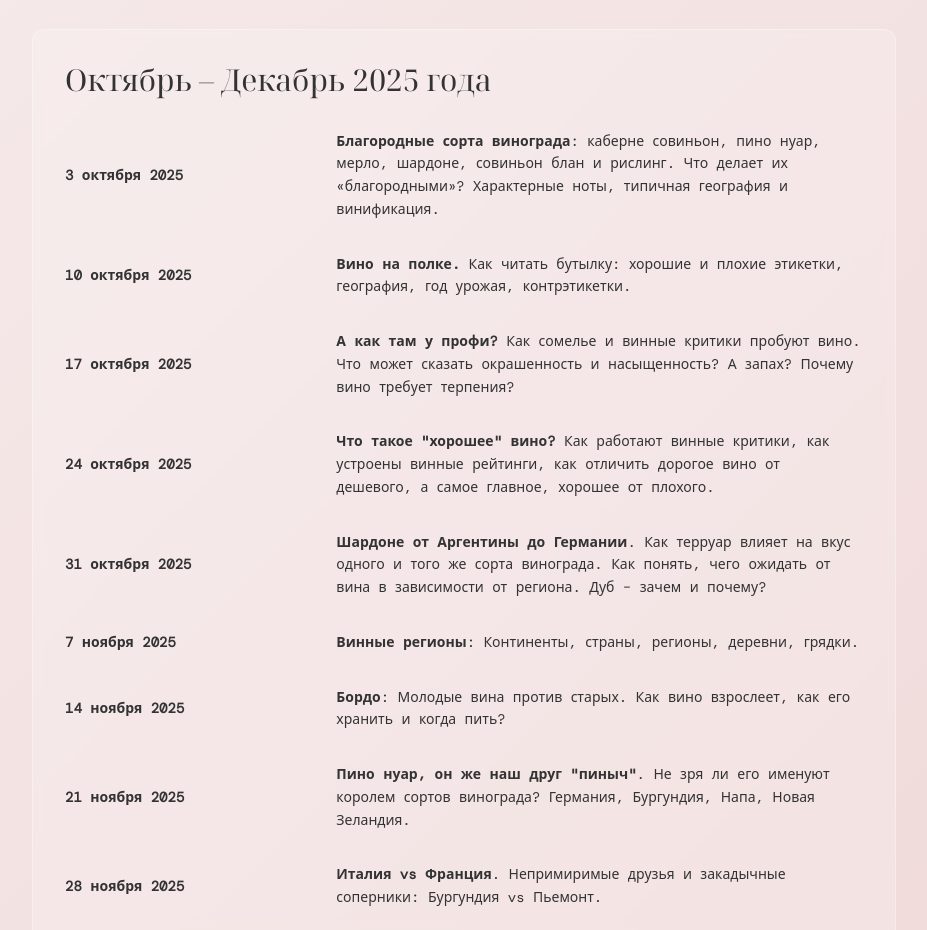
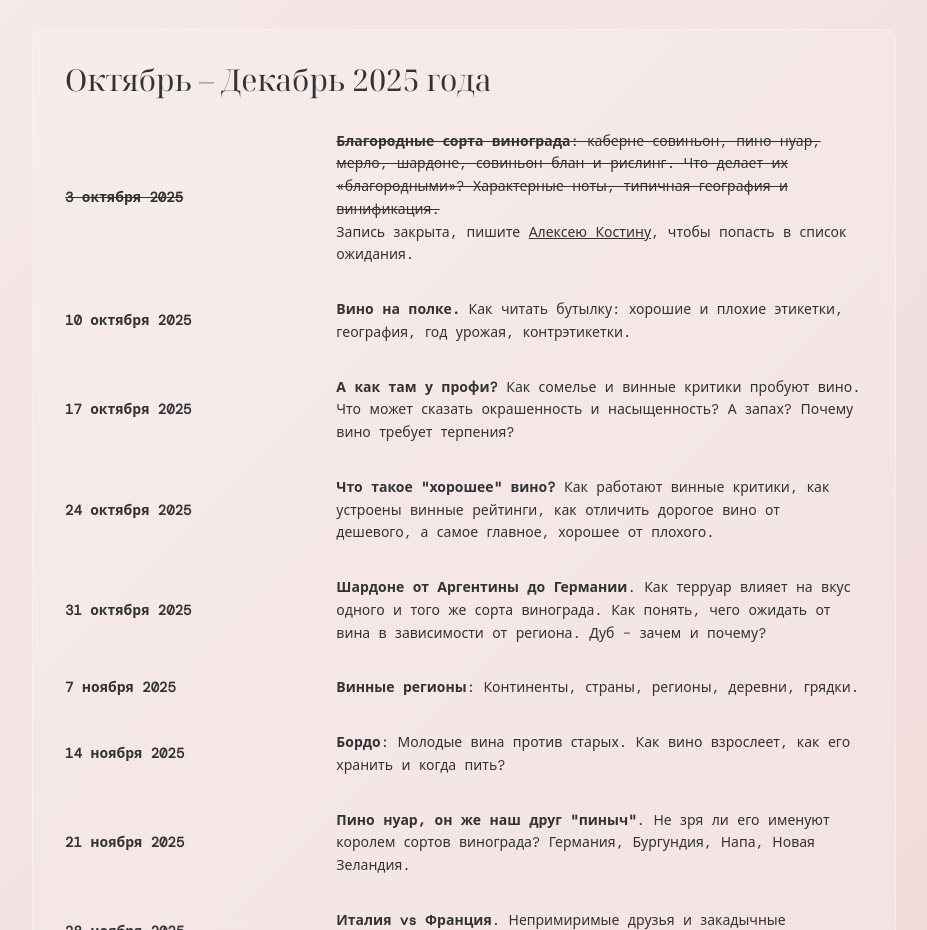
Before and after one commit to arsenicoco/bourgondier-club, an Astro site: page / in a window 1280 px wide. Shown: the part 2040-2970 px from the top of the page, without its empty margins (176-1103 px from the left). Built offline with nearby package versions, Linux system fonts and the light colour scheme; Astro itself is replaced by a stand-in of ours.

Commit message:
Oct 3 is now waitlist

```diff
--- a/api/create-checkout-en.js
+++ b/api/create-checkout-en.js
@@ -13,7 +13,7 @@ export default async function handler(req, res) {
     // Available dates for wine tastings
     const datesData = {
       dates: [
-        "2025-10-03",
+        // "2025-10-03",
         "2025-10-10",
         "2025-10-17",
         "2025-10-24",
--- a/api/create-checkout.js
+++ b/api/create-checkout.js
@@ -13,7 +13,7 @@ export default async function handler(req, res) {
     // Available dates for wine tastings
     const datesData = {
       dates: [
-        "2025-10-03",
+        // "2025-10-03",
         "2025-10-10",
         "2025-10-17",
         "2025-10-24",
--- a/src/components/Tastings.astro
+++ b/src/components/Tastings.astro
@@ -7,16 +7,20 @@
         </h2>
         <div class="space-y-8 text-sm leading-relaxed">
             <div class="grid md:grid-cols-3 gap-4 items-center">
-                <div class="md:col-span-1 font-bold">3 октября 2025</div>
+                <div class="md:col-span-1 font-bold">
+                    <strike>3 октября 2025</strike>
+                </div>
                 <div class="md:col-span-2">
-                    <b>Благородные сорта винограда</b>: каберне совиньон, пино
-                    нуар, мерло, шардоне, совиньон блан и рислинг. Что делает их
-                    «благородными»? Характерные ноты, типичная география и
-                    винификация.
-                    <!-- <br /> Запись закрыта, пишите <a
+                    <strike
+                        ><b>Благородные сорта винограда</b>: каберне совиньон,
+                        пино нуар, мерло, шардоне, совиньон блан и рислинг. Что
+                        делает их «благородными»? Характерные ноты, типичная
+                        география и винификация.</strike
+                    >
+                    <br /> Запись закрыта, пишите <a
                         class="underline"
                         href="https://t.me/leshakostin">Алексею Костину</a
-                    >, чтобы попасть в список ожидания. -->
+                    >, чтобы попасть в список ожидания.
                 </div>
             </div>
             <div class="grid md:grid-cols-3 gap-4 items-center">
--- a/src/pages/api/create-checkout-en.ts
+++ b/src/pages/api/create-checkout-en.ts
@@ -10,7 +10,7 @@ export const POST: APIRoute = async ({ request }) => {
     // Available dates for wine tastings
     const datesData = {
       dates: [
-        "2025-10-03",
+        // "2025-10-03",
         "2025-10-10",
         "2025-10-17",
         "2025-10-24",
--- a/src/pages/api/create-checkout.ts
+++ b/src/pages/api/create-checkout.ts
@@ -10,7 +10,7 @@ export const POST: APIRoute = async ({ request }) => {
     // Available dates for wine tastings
     const datesData = {
       dates: [
-        "2025-10-03",
+        // "2025-10-03",
         "2025-10-10",
         "2025-10-17",
         "2025-10-24",
```
